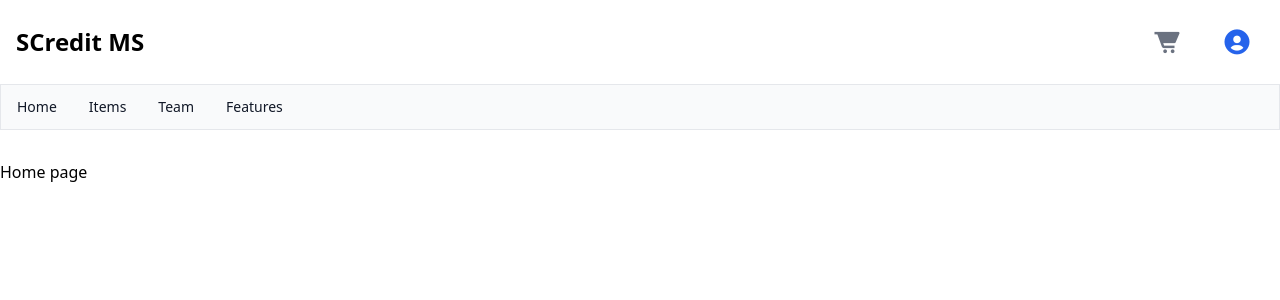
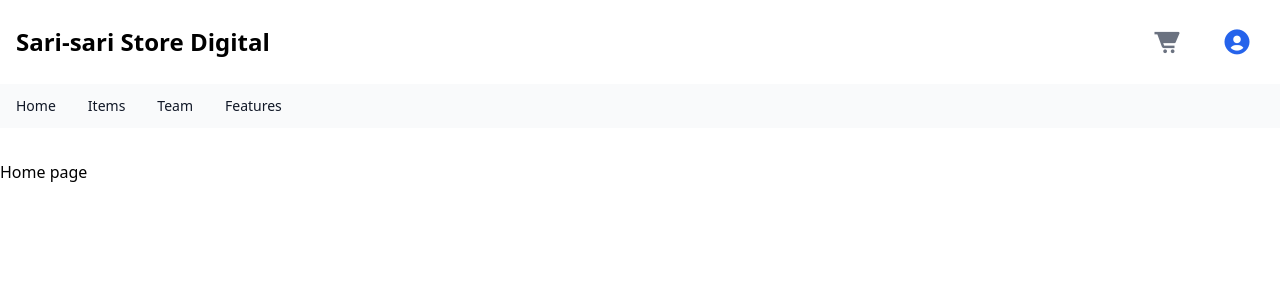
Before and after one commit to rowinsbie/digistore, a Vue app: page / in a window 1280 px wide. Shown: the top 300 px of the page. Built offline with nearby package versions, Linux system fonts and the light colour scheme; no server answers.

Commit message:
redesigned header

```diff
--- a/src/components/NavBar.vue
+++ b/src/components/NavBar.vue
@@ -1,13 +1,13 @@
 <template lang="">
 
 <div class="fixed top-0 left-0 right-0 z-50">
-    <nav class="bg-white border-gray-200 dark:bg-gray-900">
+    <nav class="bg-white border-gray-200 dark:bg-gradient-to-r from-slate-800 to-slate-900">
         <div class="flex flex-wrap justify-between items-center mx-auto max-w-screen-xl  p-4">
             <RouterLink to="/" class="flex items-center">
-                <span class="self-center text-2xl font-semibold whitespace-nowrap dark:text-green-500">SCredit MS</span>
+                <span class="self-center text-2xl font-semibold whitespace-nowrap dark:text-white">Sari-sari Store Digital</span>
             </RouterLink>
             <div class="flex items-center">
-                <RouterLink to="/cart" class="mr-6 text-sm  text-gray-500 dark:text-white hover:underline hover:bg-violet-700 px-1 rounded-full "><i class='bx bxs-cart-alt text-3xl '></i>
+                <RouterLink to="/cart" class="mr-6 text-sm  text-gray-500 dark:text-white hover:underline hover:bg-gray-700 px-1 rounded-full "><i class='bx bxs-cart-alt text-3xl '></i>
 
                 </RouterLink>
                 <RouterLink to="/login" class="text-sm  text-blue-600 dark:text-white  py-2 px-3 rounded-lg "><i class='bx bxs-user-circle text-3xl'></i> </RouterLink>
@@ -15,7 +15,7 @@
             </div>
         </div>
     </nav>
-    <nav class="bg-gray-50 dark:bg-gray-50 border">
+    <nav class="bg-gray-50 dark:white ">
         <div class="max-w-screen-xl px-4 py-3 mx-auto">
             <div class="flex items-center">
                 <ul class="flex flex-row font-medium mt-0 mr-6 space-x-8 text-sm">
```
